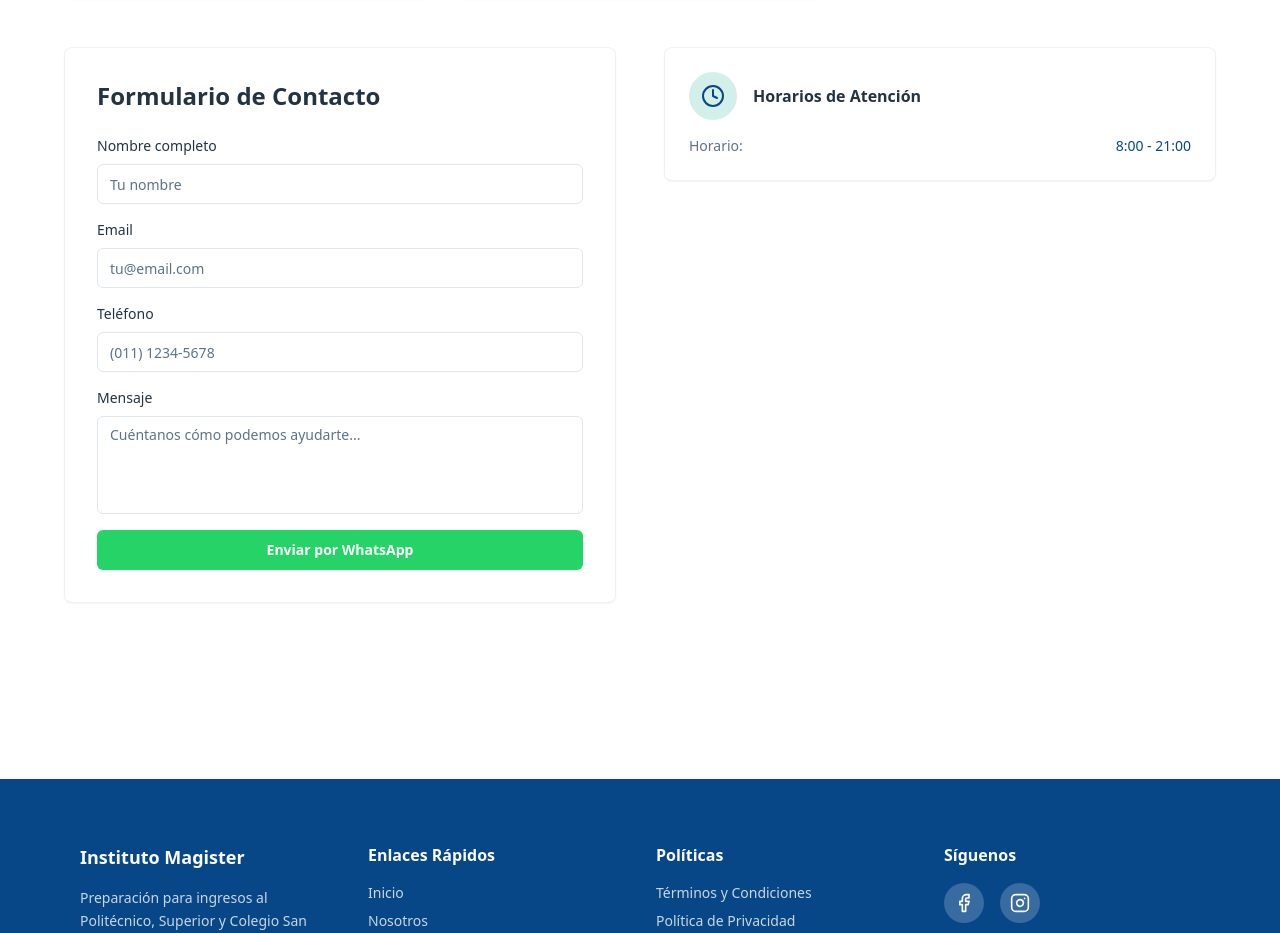
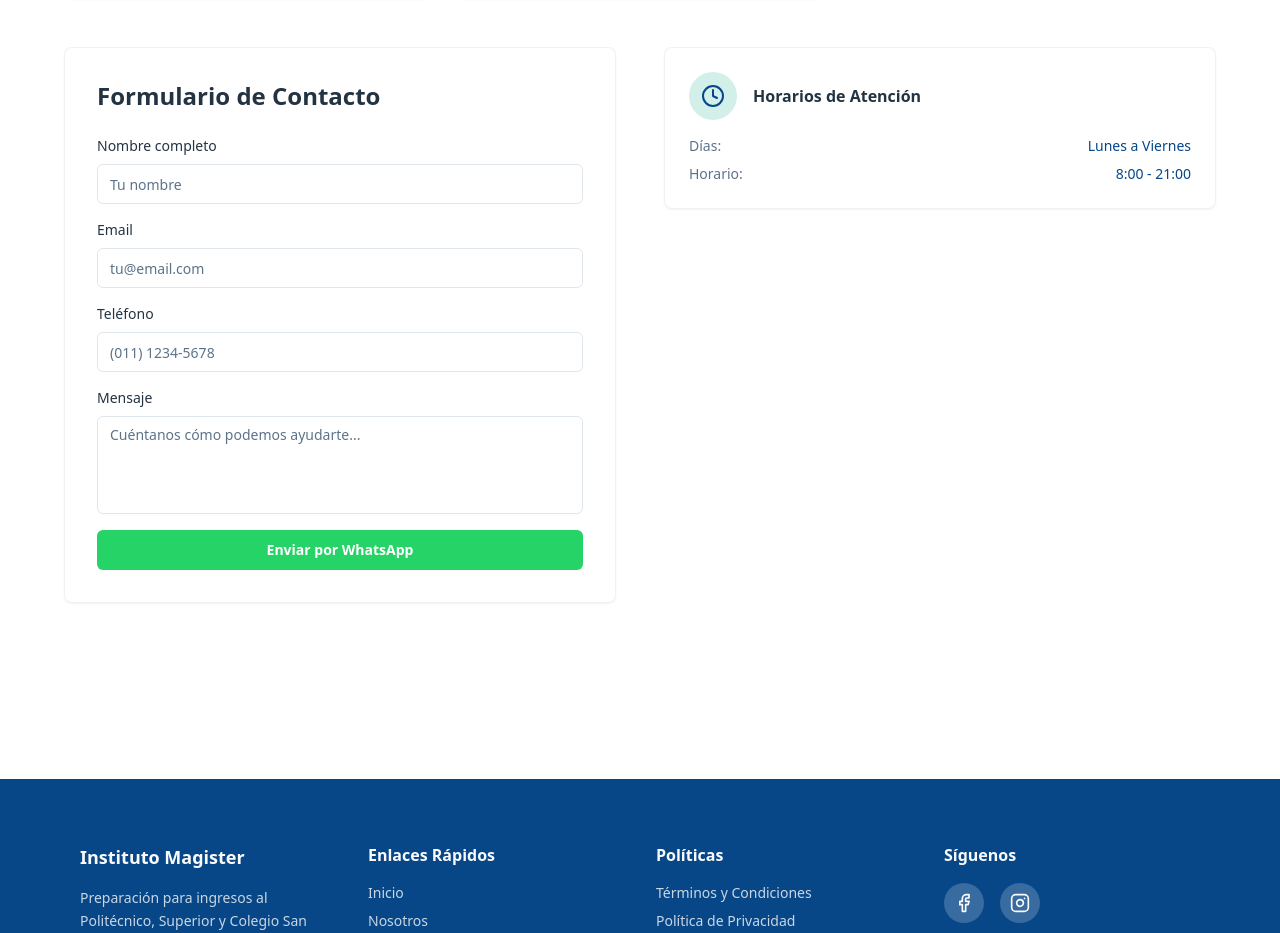
Before and after one commit to Ezequielp19/institutomagister, a Next.js app: page / in a window 1280 px wide. Shown: the part 2800-3733 px from the top of the page. Built offline with nearby package versions, Linux system fonts and the light colour scheme.

Commit message:
feat: add a new contact section component with a WhatsApp-integrated form and contact details.

```diff
--- a/components/contact.tsx
+++ b/components/contact.tsx
@@ -198,6 +198,10 @@ export function Contact() {
               </div>
               <div className="space-y-2 text-muted-foreground text-sm">
                 <div className="flex justify-between">
+                  <span>Días:</span>
+                  <span className="font-medium text-primary">Lunes a Viernes</span>
+                </div>
+                <div className="flex justify-between">
                   <span>Horario:</span>
                   <span className="font-medium text-primary">8:00 - 21:00</span>
                 </div>
```
Also changed, not shown: public/630001823_1919661951971050_9035421479805693149_n.jpg (deleted).
